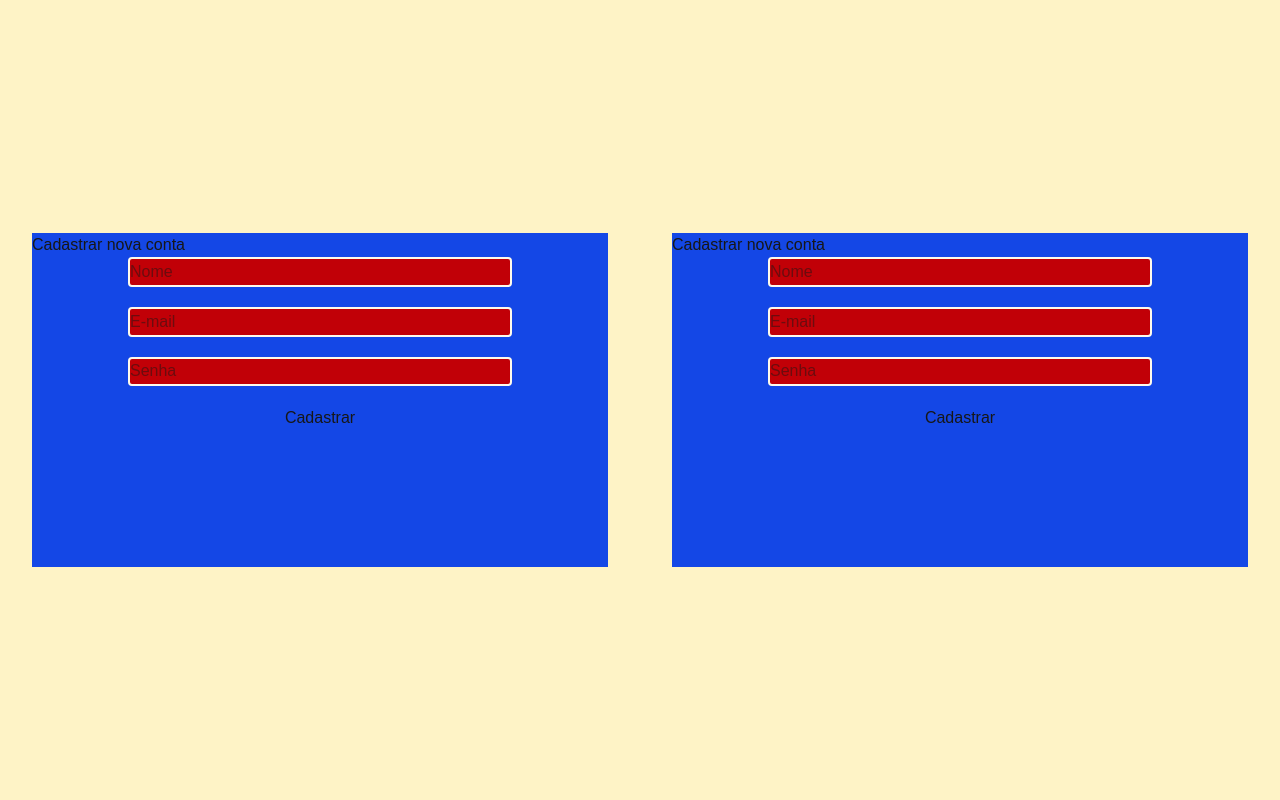
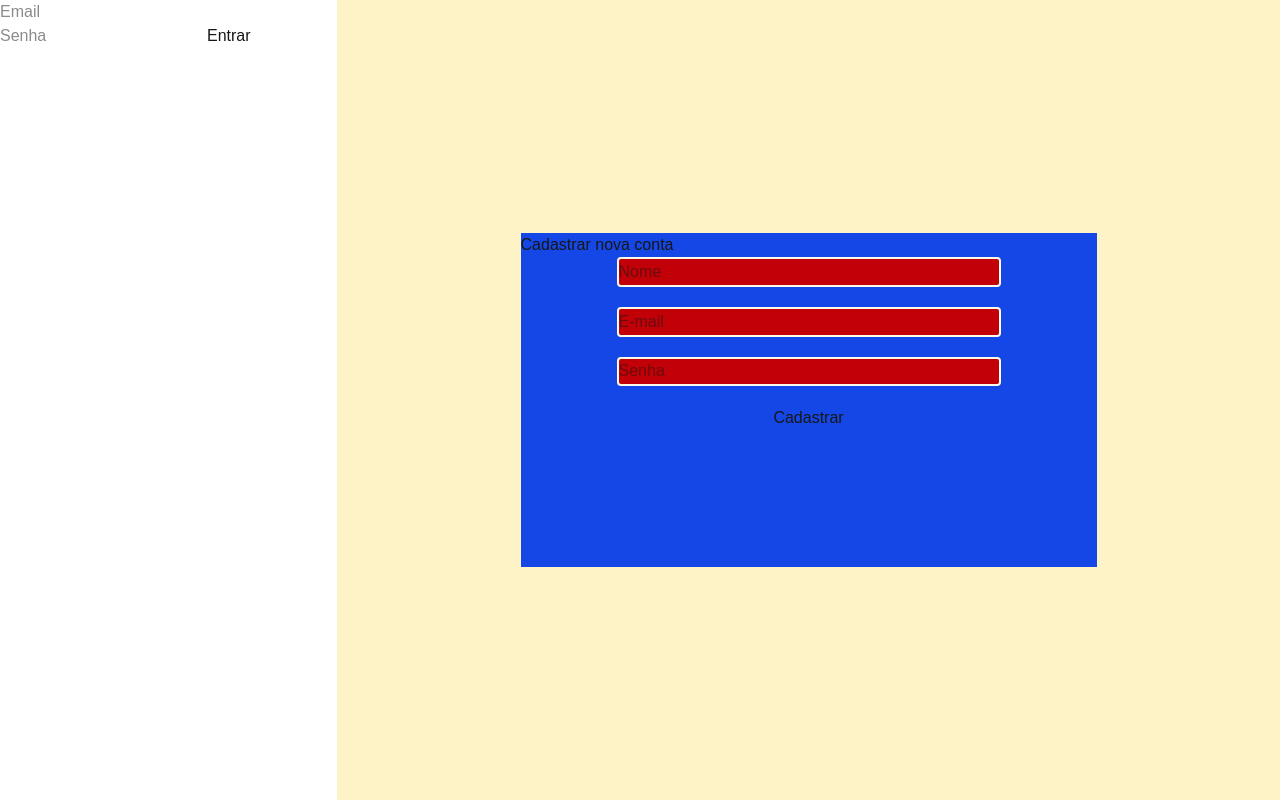
Before and after one commit to gustavocarvalho-ra/NextJs-NexusLeet, a Next.js app: page /my-account in a window 1280 px wide. Built offline with nearby package versions, Linux system fonts and the light colour scheme.

Commit message:
feat: test auth

```diff
--- a/src/app/my-account/page.tsx
+++ b/src/app/my-account/page.tsx
@@ -1,9 +1,10 @@
+import LoginForm from '../components/login/LoginForm';
 import RegisterForm from '../components/login/RegisterForm';
 
 export default function MyAccont() {
   return (
     <div className="w-screen h-screen flex">
-      <RegisterForm />
+      <LoginForm />
       <RegisterForm />
     </div>
   );
```
Also changed, not shown: 1 other file (tests, documents, lock files or other folders).
